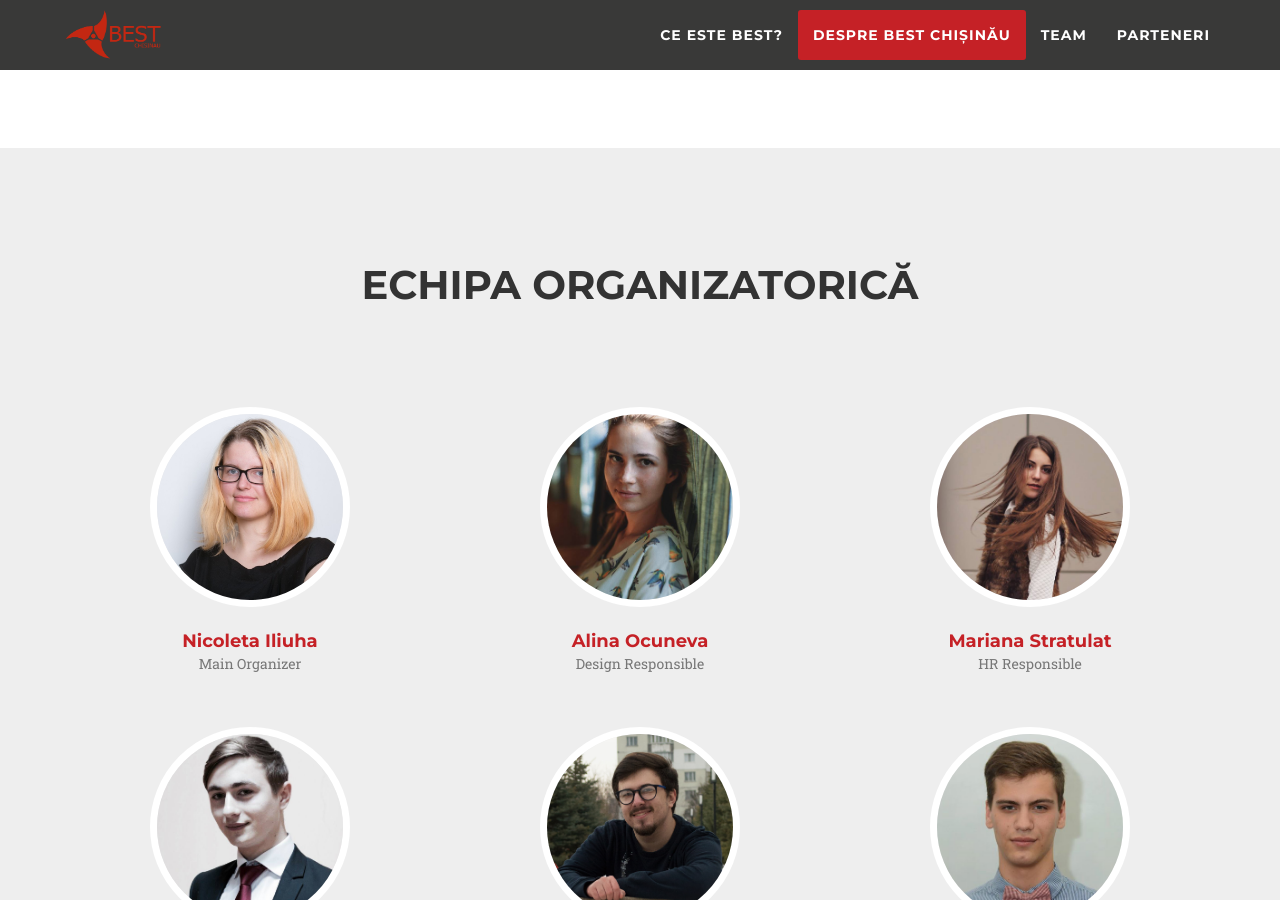
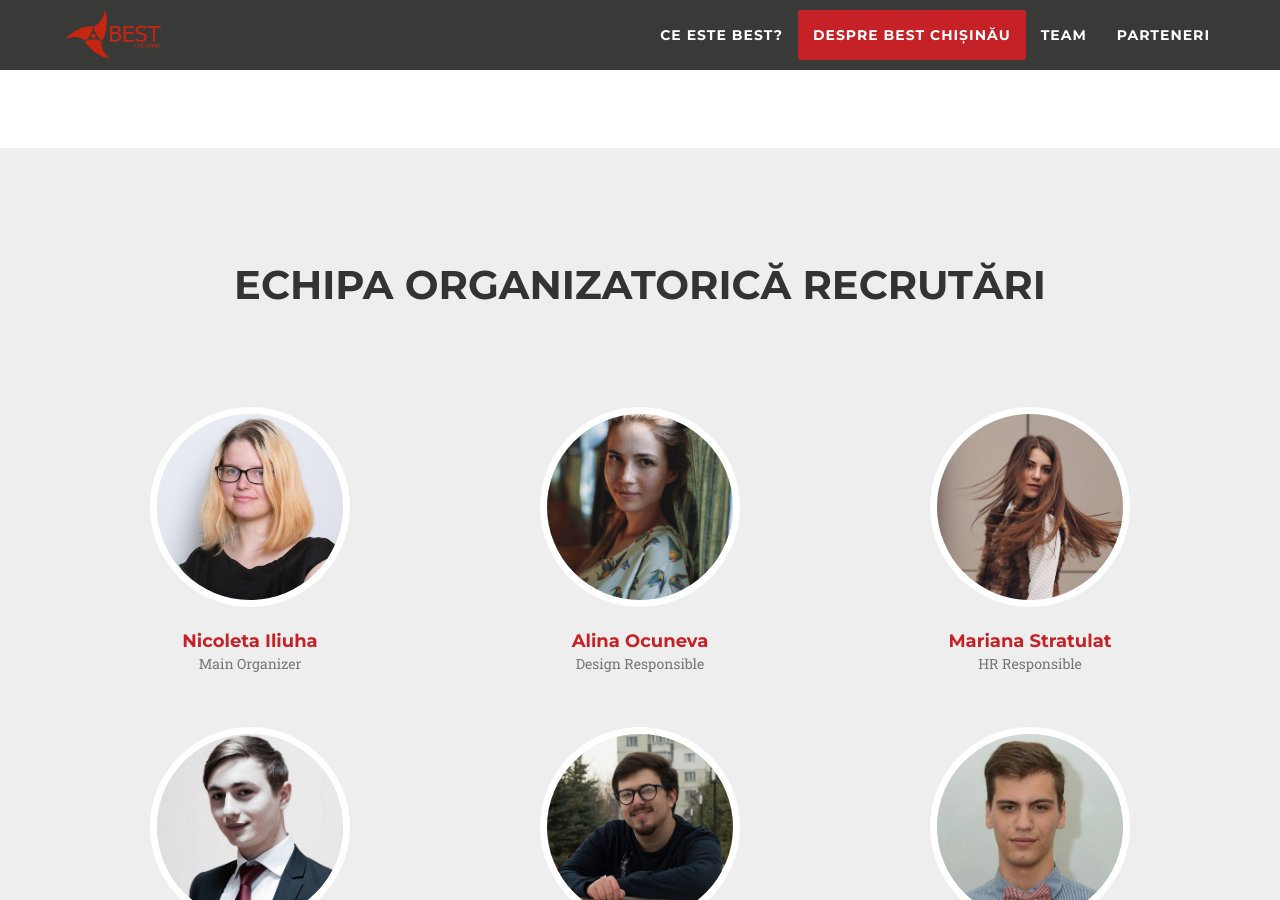
Before and after one commit to BEST-Chisinau/best-chisinau.github.io, a Jekyll site: the page built from _pages/apply.md, in a window 1280 px wide and 900 px high, scrolled down 1844 px. Built offline with Jekyll 4.4.1, drawn with Linux system fonts in a browser that asks for light colours; nearby versions of some CDN libraries; some web fonts are replaced.

Commit message:
minor link fix

```diff
--- a/_layouts/apply.html
+++ b/_layouts/apply.html
@@ -238,14 +238,14 @@
         <div class="container">
             <div class="row">
                 <div class="col-lg-12 text-center">
-                    <h2 class="section-heading">Echipa organizatorică</h2>
+                    <h2 class="section-heading">Echipa organizatorică recrutări</h2>
                 </div>
             </div>
             <div class="row">
                 <div class="col-sm-4">
                     <div class="team-member">
                         <a href="https://www.facebook.com/nicoleta.iliuha"><img src="{{ site.url }}/assets/images/recrutari/team/leta.jpg" class="img-responsive img-circle img-team" alt=""></a>
-                        <a href="https://www.facebook.com/"><h4>Nicoleta Iliuha</h4></a>
+                        <a href="https://www.facebook.com/nicoleta.iliuha"><h4>Nicoleta Iliuha</h4></a>
                         <p class="text-muted">Main Organizer</p>
                     </div>
                 </div>
```
